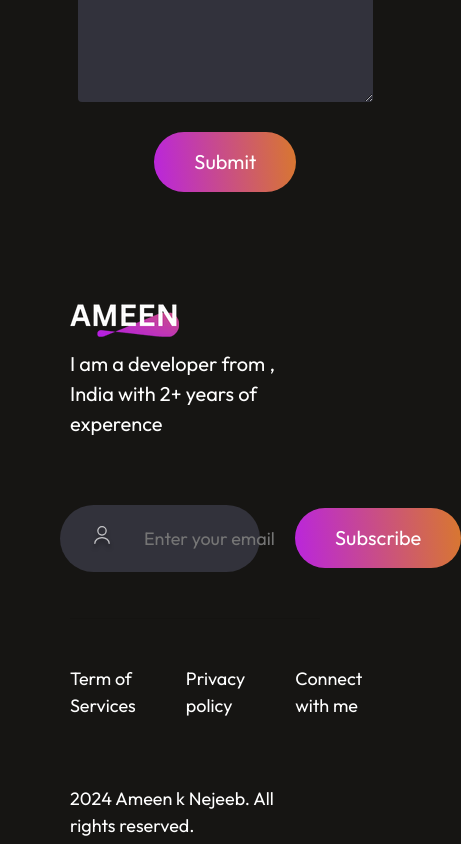
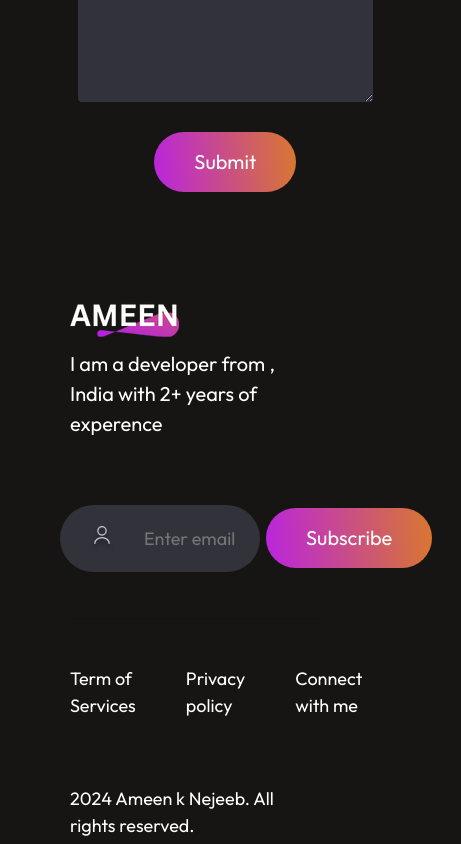
Before and after one commit to Ameen-K-Nejeeb/portfolio, a React (Vite) app in the folder portfolio/: page / in a window 390 px wide. Shown: the part 8663-9507 px from the top of the page, 461 px wide, since content can reach past the window. Built offline with nearby package versions, Linux system fonts and the light colour scheme.

Commit message:
update : nav-menu right changed and max-width

```diff
--- a/portfolio/src/components/Footer/Footer.css
+++ b/portfolio/src/components/Footer/Footer.css
@@ -60,7 +60,7 @@
     transform: scale(1.1);
     transition: 0.3s;
 }
-@media(max-width:440px){
+@media(max-width:432px){
     .footer{
         margin: 50px 70px;
     }
@@ -81,6 +81,9 @@
     .footer-subscribe{
         font-size: 20px;
         padding: 15px 40px;
+        display: flex;
+        flex-direction: column;
+        margin-left: -29px;
         grid-template-columns: 1fr;
 
     }
--- a/portfolio/src/components/Footer/Footer.jsx
+++ b/portfolio/src/components/Footer/Footer.jsx
@@ -15,7 +15,7 @@ const Footer = () => {
         <div className="footer-top-right">
           <div className="footer-emali-input">
             <img src={user} alt="" />
-            <input type="email" placeholder='Enter your email' />
+            <input type="email" placeholder='Enter email' />
           </div>
           <div className="footer-subscribe">Subscribe</div>
         </div>
--- a/portfolio/src/components/Navbar/Navbar/Navbar.css
+++ b/portfolio/src/components/Navbar/Navbar/Navbar.css
@@ -41,7 +41,7 @@
 .nav-mob-open{
     display: none;
 }
-@media(max-width:768px){
+@media(max-width:432px){
     .Navbar{
         margin: 20px 50px;
     }
@@ -51,7 +51,7 @@
     .nav-mob-open{
         display: block;
         position: fixed;
-        right: 150px;
+        right: 20px;
     }
     .nav-mob-close{
         display: block;
@@ -71,7 +71,7 @@
         height: 100%;
         z-index: 2;
         transition:right 0.5s;
-        right: -350px;
+        right: -550px;
     }
     .nav-menu li{
         font-size: 30px;
```
